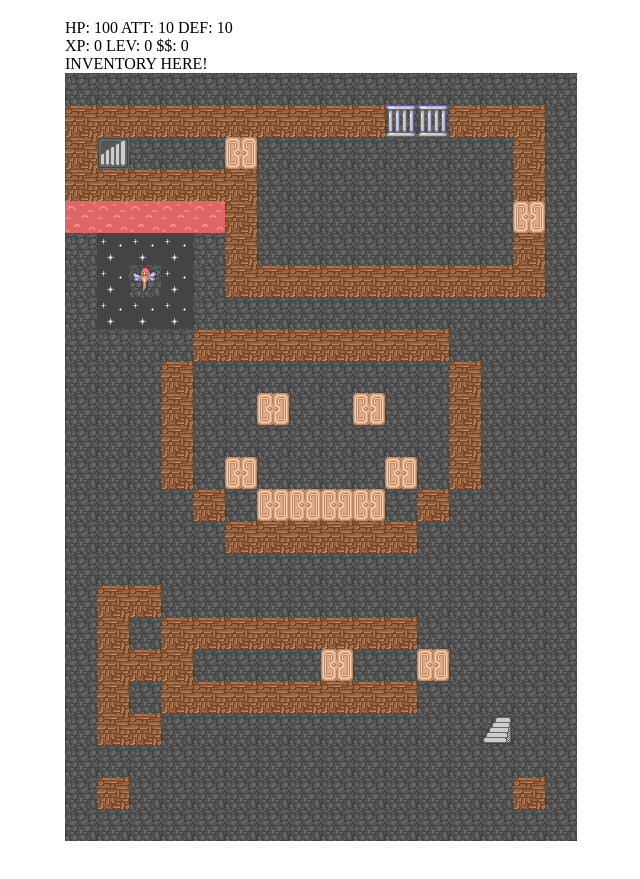
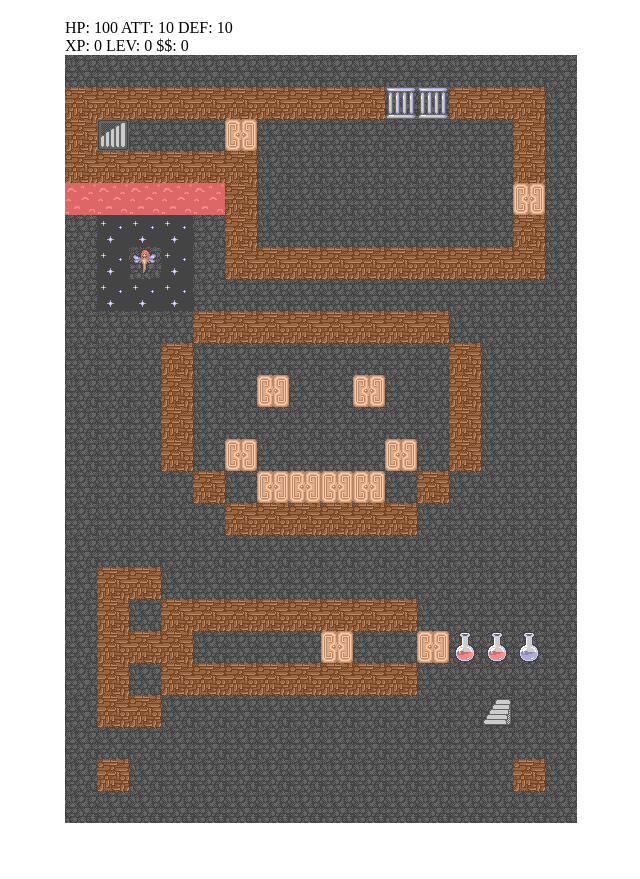
Before and after one commit to FyiurAmron/tower, a plain HTML site: page index.html in a window 1280 px wide. Shown: the part 61-940 px from the top of the page, without its empty margins (319-959 px from the left). After the commit the page ends 884 px from the top, so only its background shows below. Drawn offline with Linux system fonts and the light colour scheme.

Commit message:
class-y update

```diff
--- a/css/tower.css
+++ b/css/tower.css
@@ -7,7 +7,7 @@ h1 {
     text-align: center;
 }
 
-#statPanel, #inventoryPanel, #board, #boardBackground {
+#statPanel, #inventoryPanel, #gamePanel {
     margin: 0 auto;
     /* display: block; */
 }
@@ -19,8 +19,12 @@ h1 {
     line-height: 0;
 }
 
-#board {
+#gamePanel {
     position: relative;
+}
+
+#board, #boardBackground {
+    position: absolute;
 }
 
 .tile {
@@ -30,9 +34,18 @@ h1 {
     background-image: url( "../img/tiles1.png" );
 }
 
-/*
-@keyframes anim {
-  0%   { opacity: 0; }
-  100% { opacity: 1; }
+.tile-fg-type-empty {
+    opacity: 0;
 }
-*/
+
+.tile-fg-type-22 {
+    animation-name: fadeAnim;
+    animation-duration: 1s;
+    animation-iteration-count: infinite;
+    animation-direction: alternate;
+}
+
+@keyframes fadeAnim {
+    0%   { opacity: 0; }
+    100% { opacity: 1; }
+}
--- a/js/tower.js
+++ b/js/tower.js
@@ -15,7 +15,7 @@ function readFile( filename, callback ) {
             alert( "'" + filename + "' could not be loaded from server!" );
             alert( "req.readyState === " + req.readyState + " req.status === " + req.status );
         }
-    }
+    };
     req.send( null );
 }
 
@@ -34,101 +34,163 @@ const BOARD_SIZE_TOTAL = BOARD_SIZE_X * BOARD_SIZE_Y;
 const _board = {
     background: new Array( BOARD_SIZE_TOTAL ),
     tiles: new Array( BOARD_SIZE_TOTAL ),
-    content: new Array( BOARD_SIZE_TOTAL )
+    content: new Array( BOARD_SIZE_TOTAL ),
 };
+
+const INVENTORY_SIZE = BOARD_SIZE_X;
 
 const _hero = {
     x: 0, y: 0, z: 0,
     hp: 100, att: 10, def: 10,
     xp: 0, level: 0, gold: 0,
-    inv: []
+    inv: new Array( INVENTORY_SIZE ),
 };
 
 // DOM-related
 
 const DIV_TAG = "div";
-const BR_TAG = "br";
+
 const TILE_CLASS = "tile";
+const TILE_BACKGROUND_CLASS = TILE_CLASS + "-bg";
+const TILE_FOREGROUND_CLASS = TILE_CLASS + "-fg";
+const TYPE_SUFFIX = "-type-";
+const TILE_BACKGROUND_TYPE_CLASS_PREFIX = TILE_BACKGROUND_CLASS + TYPE_SUFFIX;
+const TILE_FOREGROUND_TYPE_CLASS_PREFIX = TILE_FOREGROUND_CLASS + TYPE_SUFFIX;
+const TILE_EMPTY_CLASS_SUFFIX = "empty";
+
+const BOARD_ROW_CLASS = "board-row";
+const BOARD_ROW_ID_PREFIX = BOARD_ROW_CLASS + "-";
+const BOARD_BACKGROUND_ROW_ID_PREFIX = BOARD_ROW_CLASS + "-bg-";
 
 const id = {
     board: "board",
     boardBackground: "boardBackground",
     statPanel: "statPanel",
-    inventoryPanel: "inventoryPanel"
+    inventoryPanel: "inventoryPanel",
+    gamePanel: "gamePanel",
+};
+
+const mapCharMapping = [
+    ['+', 0],
+    ['&', 4],
+    ['#', 7],
+    ['>', 10],
+    ['<', 11],
+    ['~', 12],
+    ['^', 13],
+    ['F', 22],
+    ['!', 31],
+    ['|', 32],
+];
+
+class Game {
+  constructor() {
+    this.hero = _hero;
+    this.board = _board;
+    this.dom = {};
+    this.mapCharMap = new Map( mapCharMapping );
   }
 
-const _dom = {};
-
-const game = {
-    hero: _hero,
-    board: _board,
-    dom: _dom
-}
-
-game.createDefaultBackground = function() {
+  createDefaultBackground() {
     var bb = this.board.background;
     var dbb = this.dom.boardBackground;
-    for ( var i = 0, x = 0/*, y = 0*/; i < BOARD_SIZE_TOTAL; i++, x++ ) {
+    var row = document.createElement( DIV_TAG );
+    row.classList.add( BOARD_ROW_CLASS );
+    row.id = BOARD_BACKGROUND_ROW_ID_PREFIX + "0";
+    dbb.appendChild( row );
+    for ( var i = 0, x = 0, y = 0; i < BOARD_SIZE_TOTAL; i++, x++ ) {
         var tile = document.createElement( DIV_TAG );
         tile.classList.add( TILE_CLASS );
         bb[i] = tile;
         if ( x === BOARD_SIZE_X ) {
-            dbb.appendChild( document.createElement( BR_TAG ) );
+            row = document.createElement( DIV_TAG );
+            row.classList.add( BOARD_ROW_CLASS );
+            row.id = BOARD_BACKGROUND_ROW_ID_PREFIX + y;
+            dbb.appendChild( row );
             x = 0;
-            //y++;
+            y++;
         }
-        dbb.appendChild( tile ); // use positioning instead?
+        row.appendChild( tile ); // use positioning instead?
         this.setBackground( i, DEFAULT_BOARD_CONTENT );
     }
   }
 
-game.createEmptyBoard = function() {
+  createEmptyBoard() {
     var bt = this.board.tiles;
     var db = this.dom.board;
-    for ( var i = 0, x = 0/*, y = 0*/; i < BOARD_SIZE_TOTAL; i++, x++ ) {
+    var row = document.createElement( DIV_TAG );
+    row.classList.add( BOARD_ROW_CLASS );
+    row.id = BOARD_ROW_ID_PREFIX + "0";
+    db.appendChild( row );
+    for ( var i = 0, x = 0, y = 0; i < BOARD_SIZE_TOTAL; i++, x++ ) {
         var tile = document.createElement( DIV_TAG );
         tile.classList.add( TILE_CLASS );
         bt[i] = tile;
         if ( x === BOARD_SIZE_X ) {
-            db.appendChild( document.createElement( BR_TAG ) );
+            row = document.createElement( DIV_TAG );
+            row.classList.add( BOARD_ROW_CLASS );
+            row.id = BOARD_ROW_ID_PREFIX + y;
+            db.appendChild( row );
             x = 0;
-            //y++;
+            y++;
         }
-        db.appendChild( tile ); // use positioning instead?
+        row.appendChild( tile ); // use positioning instead?
         this.setTile( i, null );
     }
   }
 
-game.createInventory = function() {
+  createInventory() {
 
   }
 
-game.setBackgroundXY = function( x, y, content ) {
+  setBackgroundXY( x, y, content ) {
     setBackground( x + y * BOARD_SIZE_X, content );
   }
 
-game.setTileXY = function( x, y, content ) {
+  setTileXY( x, y, content ) {
     setTile( x + y * BOARD_SIZE_X, content );
   }
 
-game.setBackground = function( index, contentNr ) {
-    var tilesetX = ( ( contentNr % TILESET_WIDTH ) | 0 ) * TILE_SIZE_X;
-    var tilesetY = ( ( contentNr / TILESET_WIDTH ) | 0 ) * TILE_SIZE_Y;
-    this.board.background[index].style = "background-position: -" + tilesetX + "px -" + tilesetY + "px;";
+  setBackground( index, typeNr ) {
+    var tileDom = this.board.background[index];
+    var tilesetX = ( ( typeNr % TILESET_WIDTH ) | 0 ) * TILE_SIZE_X;
+    var tilesetY = ( ( typeNr / TILESET_WIDTH ) | 0 ) * TILE_SIZE_Y;
+    tileDom.style = "background-position: -" + tilesetX + "px -" + tilesetY + "px;";
+    tileDom.className = "";
+    var cl = tileDom.classList;
+    cl.add( TILE_CLASS );
+    cl.add( TILE_BACKGROUND_CLASS );
+    cl.add( TILE_BACKGROUND_TYPE_CLASS_PREFIX + typeNr );
 }
 
-game.setTile = function( index, contentNr ) {
-    if ( contentNr == null ) {
-        this.board.tiles[index].style = "opacity: 0;";
-        this.board.content[index] = contentNr;
+  setTile( index, typeNr ) {
+    var tileDom = this.board.tiles[index];
+    if ( typeNr == null ) {
+        this.board.content[index] = typeNr;
+
+        tileDom.style = "";
+        tileDom.className = "";
+        var cl = tileDom.classList;
+        cl.add( TILE_CLASS );
+        cl.add( TILE_FOREGROUND_CLASS );
+        cl.add( TILE_FOREGROUND_TYPE_CLASS_PREFIX + TILE_EMPTY_CLASS_SUFFIX );
         return;
     }
-    this.board.content[index] = contentNr;
-    var tilesetX = ( ( contentNr % TILESET_WIDTH ) | 0 ) * TILE_SIZE_X;
-    var tilesetY = ( ( contentNr / TILESET_WIDTH ) | 0 ) * TILE_SIZE_Y;
-    this.board.tiles[index].style = "background-position: -" + tilesetX + "px -" + tilesetY + "px;";
+    this.board.content[index] = typeNr;
 
-if ( contentNr != 22 ) {
+    var tilesetX = ( ( typeNr % TILESET_WIDTH ) | 0 ) * TILE_SIZE_X;
+    var tilesetY = ( ( typeNr / TILESET_WIDTH ) | 0 ) * TILE_SIZE_Y;
+
+    tileDom.style = "background-position: -" + tilesetX + "px -" + tilesetY + "px;";
+    tileDom.className = "";
+    var cl = tileDom.classList;
+    cl.add( TILE_CLASS );
+    cl.add( TILE_FOREGROUND_CLASS );
+    cl.add( TILE_FOREGROUND_TYPE_CLASS_PREFIX + typeNr );
+
+// TODO add proper CSS animation below
+/*
+if ( typeNr != 22 ) {
 return;
 }
 this.board.tiles[index].animate([
@@ -140,55 +202,44 @@ this.board.tiles[index].animate([
   duration: 1000,
   iterations: Infinity
 });
+*/
 
   }
 
-game.mapCharMapping = [
-    ['+',0],
-    ['&',4],
-    ['#',7],
-    ['>',10],
-    ['<',11],
-    ['~',12],
-    ['^',13],
-    ['|',22],
-];
-
-game.mapCharMap = new Map( game.mapCharMapping );
-
-game.updateTitle = function() {
+  updateTitle() {
     var hero = this.hero;
     document.title = "X: " + hero.x + "\u2007 Y: " + hero.y + "\u2007 Z: " + hero.z;
   }
 
-game.updateStats = function() {
+  updateStats() {
     var hero = this.hero;
     this.dom.statPanel.innerHTML = "HP: " + hero.hp + " ATT: " + hero.att + " DEF: " + hero.def
                                + "<br />XP: " + hero.xp + " LEV: " + hero.level + " $$: " + hero.gold;
   }
 
-game.updateInventory = function() {
+  updateInventory() {
 
   }
 
-game.updateBoard = function() {
+  updateBoard() {
 
   }
 
-game.update = function() {
+  update() {
     this.updateTitle();
     this.updateStats();
     this.updateInventory();
     this.updateBoard();
 }
 
-game.init = function() {
+  init() {
     console.log( "game.init();" );
     var dom = this.dom;
     dom.inventoryPanel = document.getElementById( id.inventoryPanel );
     dom.statPanel = document.getElementById( id.statPanel );
     dom.boardBackground = document.getElementById( id.boardBackground );
     dom.board = document.getElementById( id.board );
+    dom.gamePanel = document.getElementById( id.gamePanel );
 
     game.createDefaultBackground();
     game.createEmptyBoard();
@@ -196,8 +247,12 @@ game.init = function() {
     var widthStr = "width: " + TILE_SIZE_X * BOARD_SIZE_X + "px; ";
     dom.statPanel.style = widthStr;
     dom.inventoryPanel.style = widthStr;
-    dom.boardBackground.style = widthStr;
-    dom.board.style = widthStr + "top: -" + TILE_SIZE_Y * BOARD_SIZE_Y + "px; ";
+    dom.gamePanel.style = widthStr;
+    //dom.boardBackground.style = widthStr;
+    //dom.board.style = widthStr;
+
+    dom.statPanel.innerHTML = "";
+    dom.inventoryPanel.innerHTML = "";
 
     var thisGame = this;
 
@@ -221,11 +276,14 @@ game.init = function() {
         }
     } );
 
-    this.updateTitle();
-    this.updateStats();
+    this.update();
   }
+}
+
+var game;
 
 //document.addEventListener('DOMContentLoaded', game.init );
 window.onload = function() {
+    game = new Game()
     game.init();
 };
```
Also changed, not shown: index.html (+1 -1 lines), data/map0.txt, favicon.ico, img/favicon.png. Lines whose indentation alone changed are shown as unchanged.
